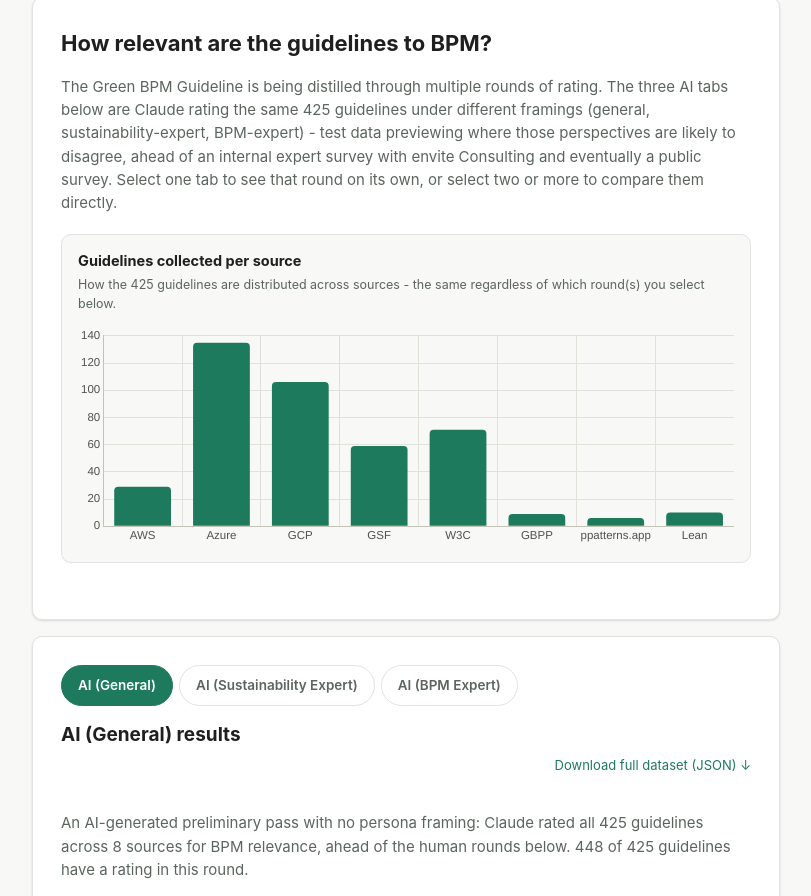
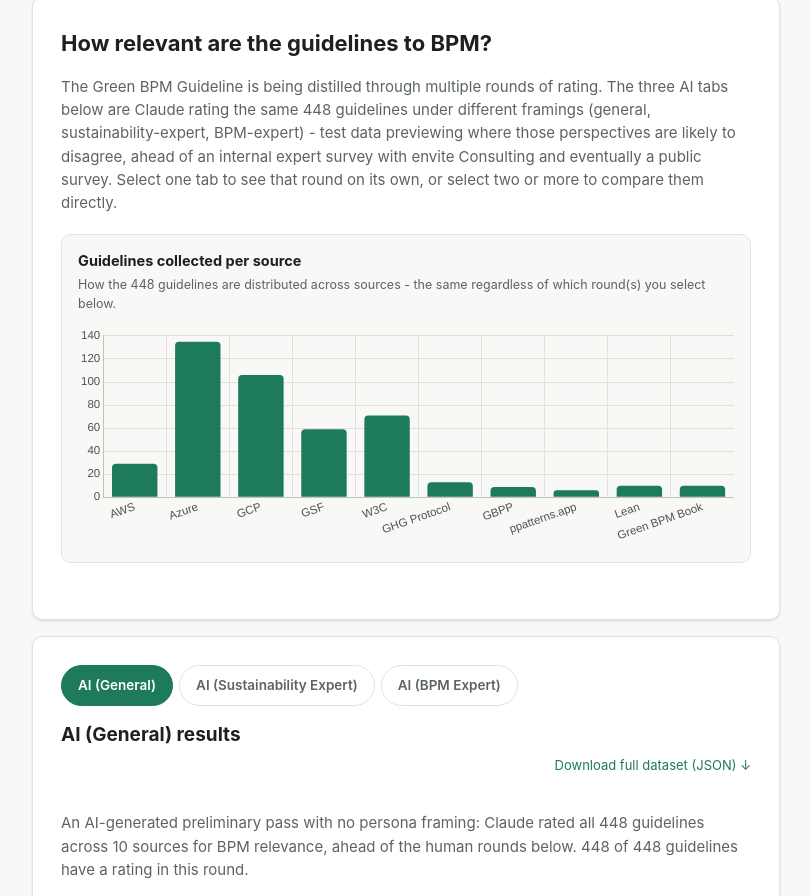
Before and after one commit to nyuuyn/green-bpm-survey, a website: page analysis.html in a window 1280 px wide. Shown: the part 56-952 px from the top of the page, without its empty margins (234-1045 px from the left). Drawn offline with nearby package versions, Linux system fonts and the light colour scheme.

Commit message:
Fix analysis.html silently dropping the two newest guideline sources
analysis.js's ANALYSIS_SOURCE_ORDER/SOURCE_SHORT_LABELS/nativeSet were
hardcoded and never updated when gbpmbook and ghgprotocol were added
in the last two PRs, so every chart on the page (source counts,
relevance distributions, BPM-native color split, scope/lifecycle
breakdowns) silently dropped both sources and the page still read
"425 guidelines" everywhere, despite generated/*.json already being
correct. CI didn't catch it because the jsdom tests check chart
structure, not whether the source list matches the live data.

Adds both sources to the hardcoded lists (gbpmbook correctly marked
BPM-native, ghgprotocol correctly not), updates the stale "425
guidelines"/"8 sources" copy to 448/10 across analysis.js and
index.html, and makes one count self-correcting (records.length
instead of a literal 425) so it can't drift again the same way.

Verified by hand in a real browser (not just the jsdom suite, which
uses the same live generated/*.json and wouldn't have caught a
label/count mismatch): all 10 source bars render with correct
labels, the BPM-native/general color split is correct, tab switching
and comparison mode both work, no console errors.

```diff
--- a/analysis.js
+++ b/analysis.js
@@ -2,7 +2,7 @@
 
 /* ---------- Analysis page ----------
  * The Green BPM Guideline is being distilled through multiple survey rounds:
- * three AI-generated passes today (Claude rating the same 425 guidelines
+ * three AI-generated passes today (Claude rating the same 448 guidelines
  * under a general / sustainability-expert / BPM-expert framing - test data
  * exploring how much persona shifts relevance judgments), then an internal
  * expert survey (envite Consulting - BPM, architecture, and sustainability
@@ -24,28 +24,28 @@ const ANALYSIS_ROUNDS = [
     id: "claude",
     label: "AI (General)",
     file: "generated/analysis_claude.json",
-    blurb: "An AI-generated preliminary pass with no persona framing: Claude rated all 425 guidelines across 8 sources for BPM relevance, ahead of the human rounds below.",
+    blurb: "An AI-generated preliminary pass with no persona framing: Claude rated all 448 guidelines across 10 sources for BPM relevance, ahead of the human rounds below.",
   },
   {
     id: "sustainability",
     label: "AI (Sustainability Expert)",
     file: "generated/analysis_sustainability.json",
-    blurb: "Same 425 guidelines, rated by Claude framed as a sustainability/green-IT expert with only lay BPM exposure - test data exploring how a sustainability-first lens shifts relevance judgments, ahead of a real expert survey.",
+    blurb: "Same 448 guidelines, rated by Claude framed as a sustainability/green-IT expert with only lay BPM exposure - test data exploring how a sustainability-first lens shifts relevance judgments, ahead of a real expert survey.",
   },
   {
     id: "bpm",
     label: "AI (BPM Expert)",
     file: "generated/analysis_bpm.json",
-    blurb: "Same 425 guidelines, rated by Claude framed as a BPM expert with only lay sustainability exposure - test data exploring how a process-first lens shifts relevance judgments, ahead of a real expert survey.",
+    blurb: "Same 448 guidelines, rated by Claude framed as a BPM expert with only lay sustainability exposure - test data exploring how a process-first lens shifts relevance judgments, ahead of a real expert survey.",
   },
   // Next: an internal expert survey with envite Consulting (BPM, architecture,
   // and sustainability practitioners), then a public survey.
 ];
 
-const ANALYSIS_SOURCE_ORDER = ["aws", "azure", "gcp", "gsf", "w3c", "gbpp", "ppatterns", "lean"];
+const ANALYSIS_SOURCE_ORDER = ["aws", "azure", "gcp", "gsf", "w3c", "ghgprotocol", "gbpp", "ppatterns", "lean", "gbpmbook"];
 const SOURCE_SHORT_LABELS = {
-  aws: "AWS", azure: "Azure", gcp: "GCP", gsf: "GSF", w3c: "W3C",
-  gbpp: "GBPP", ppatterns: "ppatterns.app", lean: "Lean",
+  aws: "AWS", azure: "Azure", gcp: "GCP", gsf: "GSF", w3c: "W3C", ghgprotocol: "GHG Protocol",
+  gbpp: "GBPP", ppatterns: "ppatterns.app", lean: "Lean", gbpmbook: "Green BPM Book",
 };
 
 function isDarkMode() {
@@ -257,7 +257,7 @@ function legendDot(color, label) {
 
 function mountHighRelevanceChart(canvasId, records, pal) {
   const shortLabels = ANALYSIS_SOURCE_ORDER.map((s) => SOURCE_SHORT_LABELS[s]);
-  const nativeSet = new Set(["gbpp", "ppatterns", "lean"]);
+  const nativeSet = new Set(["gbpp", "ppatterns", "lean", "gbpmbook"]);
   return mountChart(canvasId, {
     type: "bar",
     data: {
@@ -343,7 +343,7 @@ function mountGenericShareChart(canvasId, records, pal) {
 
 // "Guidelines collected per source" is a fact about the guideline corpus
 // (data.json), not about any round's ratings - every analysis_<round>.json
-// would report the exact same counts, since every round rates the same 425
+// would report the exact same counts, since every round rates the same 448
 // guidelines. So it isn't part of any round panel or the comparison panel;
 // it's mounted once, here, into the intro card, fetched straight from
 // data.json rather than piggybacking on whichever round happens to load
@@ -400,7 +400,7 @@ function buildRoundPanel(round, records) {
     el("div", { class: "btn-row btn-row-end" }, [
       el("a", { class: "ref-link", href: round.file, download: round.file.replace(/^generated\//, "") }, "Download full dataset (JSON) ↓"),
     ]),
-    el("p", { class: "intro-lead" }, `${round.blurb} ${totalRated} of 425 guidelines have a rating in this round.`),
+    el("p", { class: "intro-lead" }, `${round.blurb} ${totalRated} of ${records.length} guidelines have a rating in this round.`),
 
     el("div", { class: "analysis-grid" }, [
       chartCard("BPM Relevance — overall", "0 = not relevant to BPM at all, 3 = highly relevant.", id("chart-relevance-dist")),
@@ -825,7 +825,7 @@ function buildPage() {
       el("h1", {}, "How relevant are the guidelines to BPM?"),
       el("p", { class: "intro-lead" },
         "The Green BPM Guideline is being distilled through multiple rounds of rating. The three " +
-        "AI tabs below are Claude rating the same 425 guidelines under different framings " +
+        "AI tabs below are Claude rating the same 448 guidelines under different framings " +
         "(general, sustainability-expert, BPM-expert) - test data previewing where those " +
         "perspectives are likely to disagree, ahead of an internal expert survey with envite " +
         "Consulting and eventually a public survey. Select one tab to see that round on its own, " +
@@ -833,7 +833,7 @@ function buildPage() {
       el("div", { class: "analysis-grid" }, [
         chartCard(
           "Guidelines collected per source",
-          "How the 425 guidelines are distributed across sources - the same regardless of which round(s) you select below.",
+          "How the 448 guidelines are distributed across sources - the same regardless of which round(s) you select below.",
           "chart-per-source"
         ),
       ]),
```
Also changed, not shown: index.html (+3 -3 lines).
